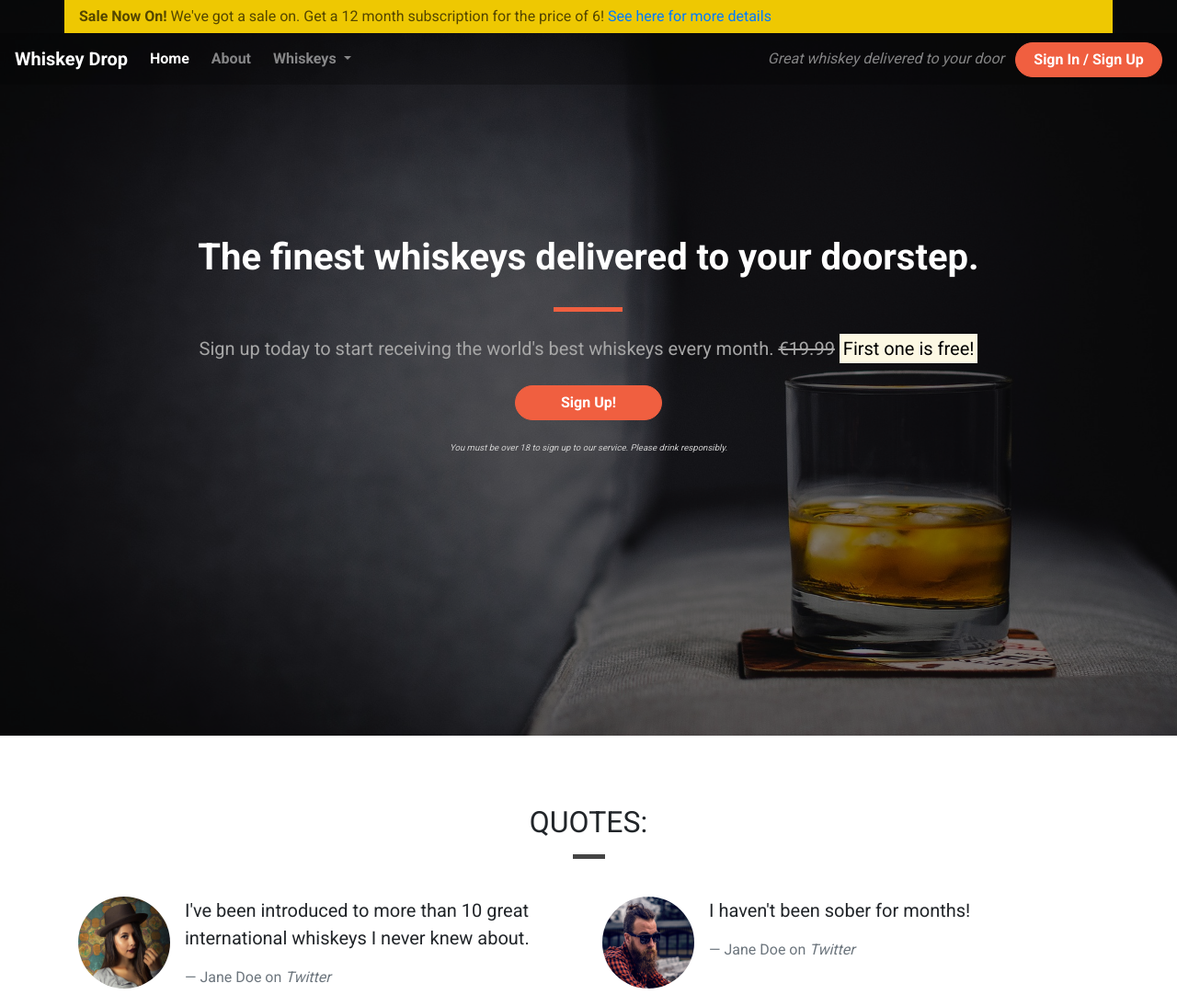
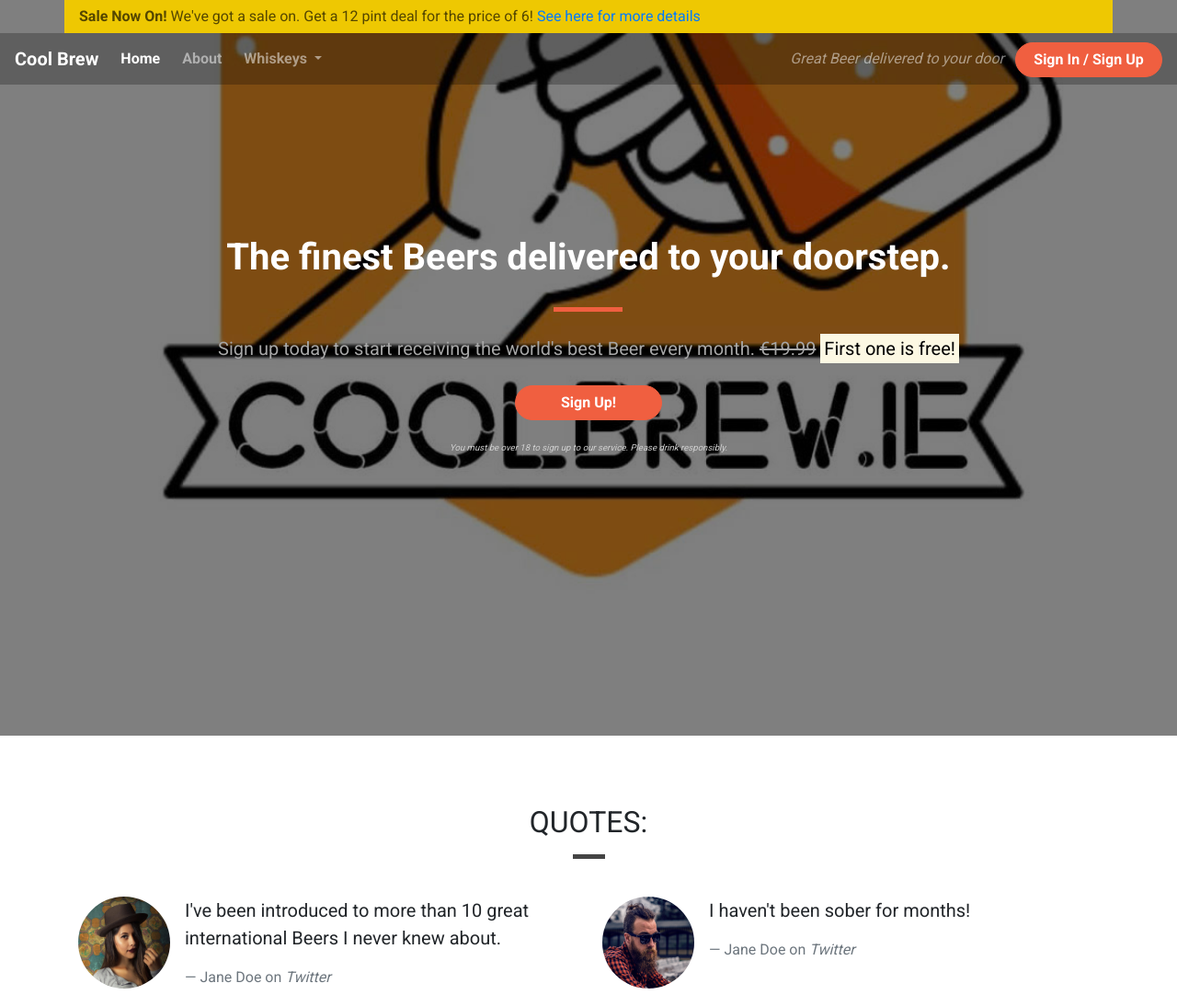
Before and after one commit to markk0042/Cool.Brew.irl, a plain HTML site: page index.html in a window 1280 px wide. Shown: the top 1094 px of the page at 92% size. Drawn offline with nearby package versions, Linux system fonts and the light colour scheme.

Commit message:
updated images

```diff
--- a/css/style.css
+++ b/css/style.css
@@ -29,7 +29,7 @@ body {
 .callout-container {
     height: 100vh;
 
-    background: url("../images/whiskey-background.jpg");
+    background: url("../images/company.logo.jpg");
     background-attachment: fixed;
     background-repeat: no-repeat;
     background-position: bottom right;
@@ -37,11 +37,9 @@ body {
     -moz-background-size: cover;
     -o-background-size: cover;
     background-size: cover;
-
     display: flex;
     align-items: center;
     justify-content: center;
-
     position: relative;
 }
 
--- a/index.html
+++ b/index.html
@@ -4,7 +4,7 @@
 <head>
     <meta charset="utf-8">
     <meta name="viewport" content="width=device-width, initial-scale=1.0">
-    <title>Whiskey Drop | Taste a new whiskey every month</title>
+    <title>Cool Brew| Taste a new Beer every month</title>
     <link rel="stylesheet" href="https://maxcdn.bootstrapcdn.com/bootstrap/4.1.3/css/bootstrap.min.css">
     <link rel="stylesheet" href="https://use.fontawesome.com/releases/v5.6.1/css/all.css" integrity="sha384-gfdkjb5BdAXd+lj+gudLWI+BXq4IuLW5IT+brZEZsLFm++aCMlF1V92rMkPaX4PP" crossorigin="anonymous">
     <link href="https://fonts.googleapis.com/css?family=Roboto:400,700" rel="stylesheet">
@@ -18,14 +18,14 @@
        <div class="row d-none d-sm-block">
           <div class="col-12">
                 <div class="site-wide-alert alert alert-warning">
-                   <strong>Sale Now On!</strong> We've got a sale on. Get a 12 month subscription for the price of 6! <a href="">See here for more details</a>
+                   <strong>Sale Now On!</strong> We've got a sale on. Get a 12 pint deal for the price of 6! <a href="">See here for more details</a>
                </div>
            </div>
        </div>
     </div>
     <nav class="navbar navbar-dark navbar-expand-sm">
         <a href="/" class="navbar-brand">
-                    Whiskey Drop</a>
+                    Cool Brew</a>
 
         <button class="navbar-toggler ml-auto" type="button" data-toggle="collapse" data-target="#navbarNavDropdown" aria-controls="navbarNavDropdown" aria-expanded="false" aria-label="Toggle navigation">
         <span class="navbar-toggler-icon"></span></button>
@@ -50,7 +50,7 @@
             </ul>
         </div>
         <div class="d-none d-md-block">
-            <p class="navbar-text my-auto mr-2"><i>Great whiskey delivered to your door</i></p>
+            <p class="navbar-text my-auto mr-2"><i>Great Beer delivered to your door</i></p>
             <a href="/login" class="btn btn--cta btn--red">Sign In / Sign Up</a>
         </div>
         <!--</div>-->
@@ -62,9 +62,9 @@
         <div class="row">
             <div class="col-12">
                 <section class="callout jumbotron text-center">
-                    <h1 class="jumbotron-header">The finest whiskeys delivered to your doorstep.</h1>
+                    <h1 class="jumbotron-header">The finest Beers delivered to your doorstep.</h1>
                     <hr class="block-divider block-divider--orange">
-                    <p class="lead">Sign up today to start receiving the world's best whiskeys every month.
+                    <p class="lead">Sign up today to start receiving the world's best Beer every month.
                         <s class="d-none d-sm-inline">€19.99</s>
                         <span class="d-inline d-sm-none"><br></span>
                         <strong><mark>First one is free!</mark></strong></p>
@@ -95,7 +95,7 @@
                         </div>
                         <div class="media-body">
                             <blockquote class="blockquote">
-                                <p>I've been introduced to more than 10 great international whiskeys I never knew about.</p>
+                                <p>I've been introduced to more than 10 great international Beers I never knew about.</p>
                                 <footer class="blockquote-footer">Jane Doe on <cite title="Twitter">Twitter</cite></footer>
                             </blockquote>
                         </div>
@@ -162,7 +162,7 @@
         <div class="modal-dialog" role="document">
             <div class="modal-content">
                 <div class="modal-header">
-                    <h5 class="modal-title">Sign Up To Whiskey Drop!</h5>
+                    <h5 class="modal-title">Sign Up To Cool Brew!</h5>
                     <button type="button" class="close" data-dismiss="modal" aria-label="Close">
           <span aria-hidden="true">&times;</span>
         </button>
```
Also changed, not shown: images/company.logo.jpg (added), images/image.3.jpg (added), images/image2.jpg (added), images/main.image.jpg (added), images/pint1.jpg (added).
